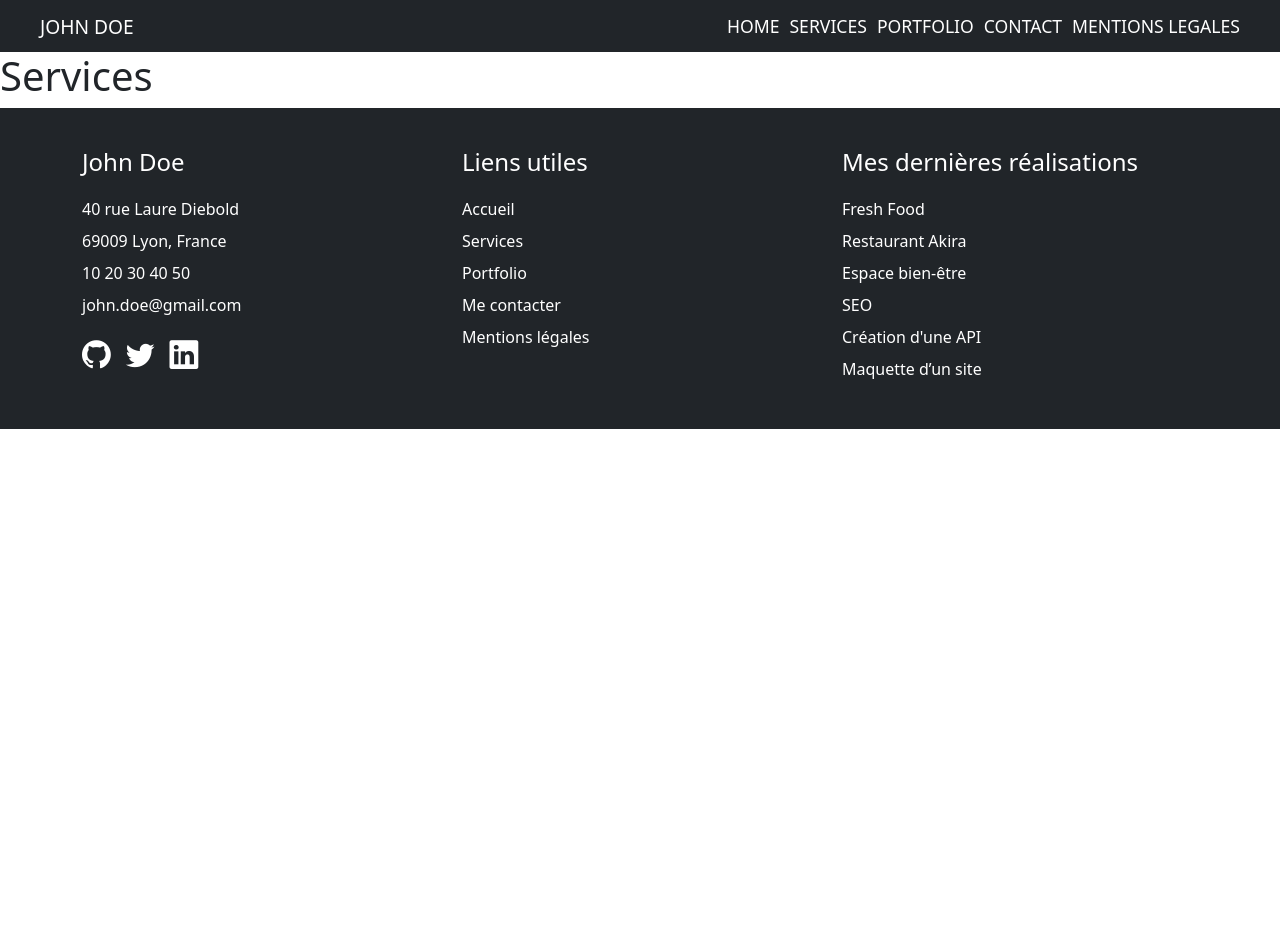
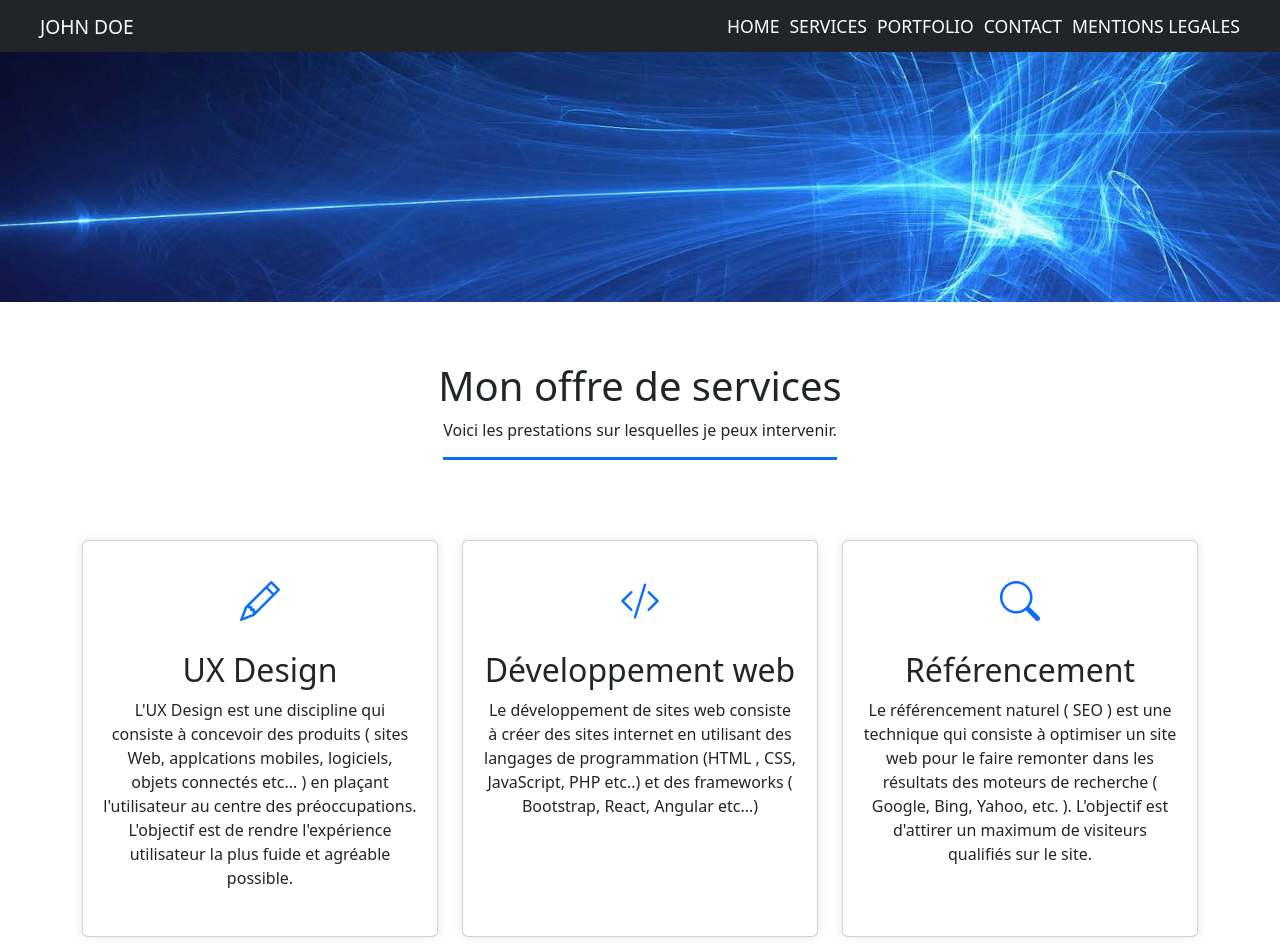
Before and after one commit to Ameliiie/portfolio-react, a React (Create React App) app: page /services in a window 1280 px wide. Shown: the top 952 px of the page. Before the commit the page ends 800 px from the top, so only its background shows below. Built offline with nearby package versions, Linux system fonts and the light colour scheme.

Commit message:
Create services page layout

```diff
--- a/src/pages/Home.jsx
+++ b/src/pages/Home.jsx
@@ -37,7 +37,7 @@ function Home() {
 
               <p>
                 Lorem ipsum dolor sit amet consectetur adipisicing elit.
-                Optio, necessitatibus consectetur tempore perferendis
+                Optio, necessitatibus consectetur tempore perferend!is
                 nostrum ex delectus reiciendis impedit aut iure enim
                 placeat? Natus, neque at?
               </p>
--- a/src/pages/Services.jsx
+++ b/src/pages/Services.jsx
@@ -1,5 +1,76 @@
+import "../styles/Services.css";
+import servicesImage from "../assets/banner.jpg"
+
 function Services() {
-  return <h1>Services</h1>;
+  return (
+
+    <section className="services-section">
+      <img src={servicesImage} alt="Banner" className="services-image" />
+
+      <div className="container">
+
+        <h1>Mon offre de services</h1>
+
+        <p className="services-subtitle">
+          Voici les prestations sur lesquelles je peux intervenir.
+        </p>
+
+        <div className="row">
+
+          <div className="col-md-4 d-flex">
+
+            <div className="card service-card">
+              <i className="bi bi-pencil service-icon"></i>
+
+              <h2>UX Design</h2>
+
+              <p>
+                L'UX Design est une discipline qui consiste à concevoir des produits ( sites Web, applcations mobiles, logiciels, objets connectés etc... )
+                en plaçant l'utilisateur au centre des préoccupations. L'objectif est de rendre l'expérience utilisateur la plus fuide et agréable possible.
+              </p>
+
+            </div>
+
+          </div>
+
+          <div className="col-md-4 d-flex">
+
+            <div className="card service-card">
+              <i className="bi bi-code-slash service-icon"></i>
+
+              <h2>Développement web</h2>
+
+              <p>
+                Le développement de sites web consiste à créer des sites internet en utilisant des langages de programmation
+                (HTML , CSS, JavaScript, PHP etc..) et des frameworks ( Bootstrap, React, Angular etc...)
+              </p>
+
+            </div>
+
+          </div>
+
+          <div className="col-md-4 d-flex">
+
+            <div className="card service-card">
+              <i className="bi bi-search service-icon"></i>
+
+              <h2>Référencement</h2>
+
+              <p>
+                Le référencement naturel ( SEO ) est une technique qui consiste à optimiser un site web pour le faire remonter dans les résultats des moteurs de recherche
+                ( Google, Bing, Yahoo, etc. ). L'objectif est d'attirer un maximum de visiteurs qualifiés sur le site.
+              </p>
+
+            </div>
+
+          </div>
+
+        </div>
+
+      </div>
+
+    </section>
+  );
 }
 
 export default Services;
--- /dev/null
+++ b/src/styles/Services.css
@@ -0,0 +1,40 @@
+.services-section {
+    text-align: center;
+    padding-bottom: 80px;
+
+}
+
+.services-subtitle {
+  display: inline-block;
+
+  border-bottom: 3px solid #0d6efd;
+
+  padding-bottom: 15px;
+
+  margin-bottom: 40px;
+}
+
+.services-image {
+  width: 100%;
+  height: 250px;
+  object-fit: cover;
+  margin-bottom: 60px;
+}
+
+.service-card {
+  padding: 30px 20px;
+  border-radius: 10px;
+  box-shadow: 0 0 10px rgba(0, 0, 0, 0.1);
+  margin-top: 40px;
+  height: 100%;
+}
+
+.service-icon {
+  font-size: 2.5rem;
+  color: #0d6efd;
+  margin-bottom: 20px;
+}
+
+row {
+  align-items: stretch;
+}
```
